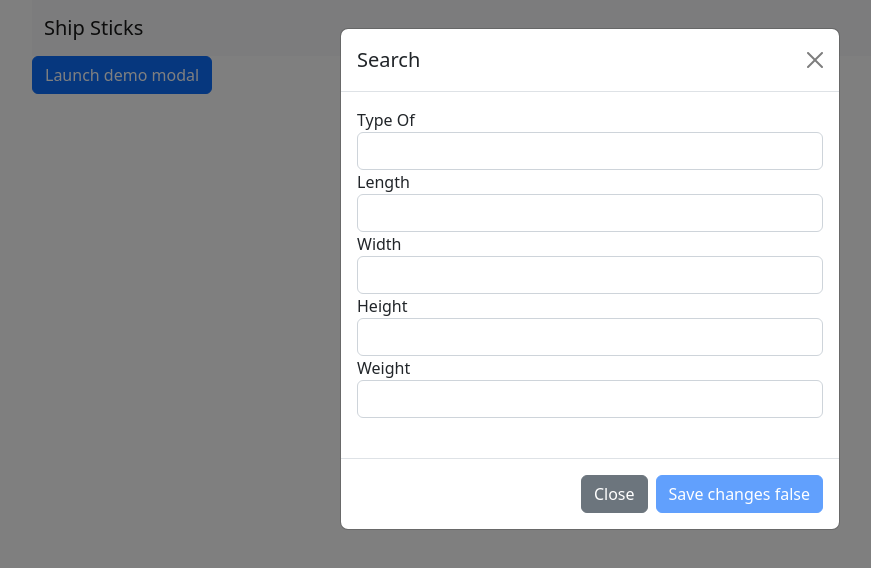
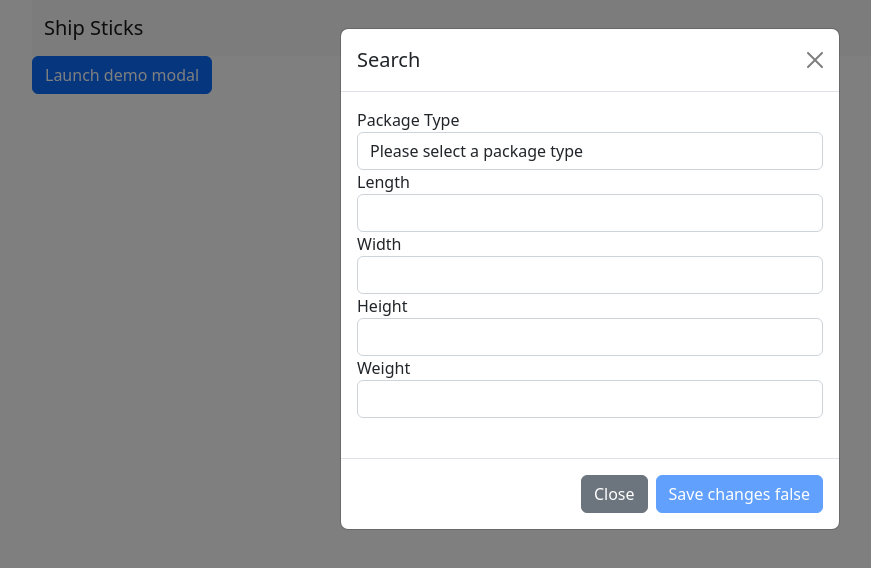
Before and after one commit to bw7432/ship_sticks_angular, an Angular app: page / in a window 1280 px wide. Both pictures are taken after a click on the button "Launch demo modal". Shown: the top 568 px of the page, without its empty margins (50-921 px from the left). Built offline with nearby package versions, Linux system fonts and the light colour scheme.

Commit message:
dropdown for type

```diff
--- a/src/app/app.component.html
+++ b/src/app/app.component.html
@@ -34,9 +34,15 @@
         <form [formGroup]="checkoutForm">
           <div>
             <label for="typeOf">
-              Type Of
+              Package Type
             </label>
-            <input id="typeOf" type="text" formControlName="typeOf" class="form-control" required>
+            <select class="form-control" formControlName="typeOf">
+              <option value="">Please select a package type</option>
+              <option value="golf">Golf</option>
+              <option value="ski">Ski</option>
+              <option value="luggage">Luggage</option>
+            </select>
+            <!-- <input id="typeOf" type="select" formControlName="typeOf" class="form-control" required> -->
           </div>
           <div>
             <label for="length">
@@ -67,6 +73,7 @@
 
         </form>
         <br>
+        <p *ngIf="showError" class="danger">Sorry, we could not find a package.</p>
         <p *ngIf="name">{{name}}</p>
       </div>
       <div class="modal-footer">
--- a/src/app/app.component.ts
+++ b/src/app/app.component.ts
@@ -18,6 +18,7 @@ export class AppComponent implements OnInit{
   products: any = [];
   name: any = false;
   showName: any = false;
+  showError: any = false;
 
   checkoutForm = this.formBuilder.group({
     typeOf: ['', Validators.required],
@@ -32,6 +33,7 @@ export class AppComponent implements OnInit{
   }
 
   async getProducts() {
+    this.showError = false
     console.log(this.checkoutForm.get('typeOf')?.value)
     var type_of = this.checkoutForm.get('typeOf')!.value;
     var length = this.checkoutForm.get('length')!.value;
@@ -40,6 +42,8 @@ export class AppComponent implements OnInit{
     var weight = this.checkoutForm.get('weight')!.value;
     var data = await this.apiService.get(`/api/v1/products?type_of=${type_of}&length=${length}&width=${width}&height=${height}&weight=${weight}`).toPromise()
     this.products = data;
+    console.log(this.products['data'])
+    if (this.products['data'].length > 0) {
       this.name = this.products['data'][0]['name']
       // wait 5 seconds, close modal, set text on main page
       setTimeout(() => {
@@ -47,5 +51,8 @@ export class AppComponent implements OnInit{
         this.showName = true;
         document.getElementById("close_modal")?.click();
       }, 5000);
+    } else {
+      this.showError = true
     }
   }
+}
```
Lines whose indentation alone changed are shown as unchanged.
